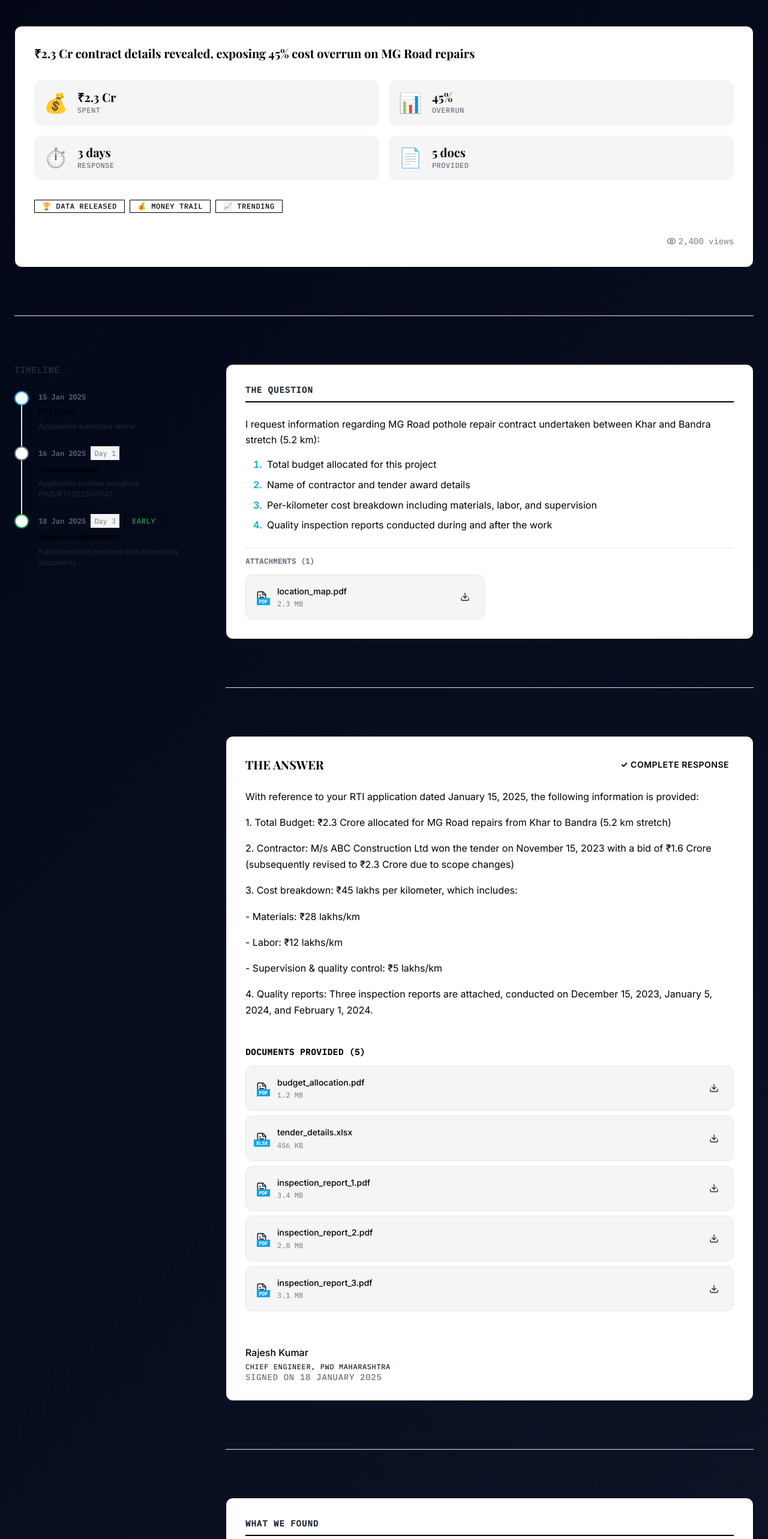
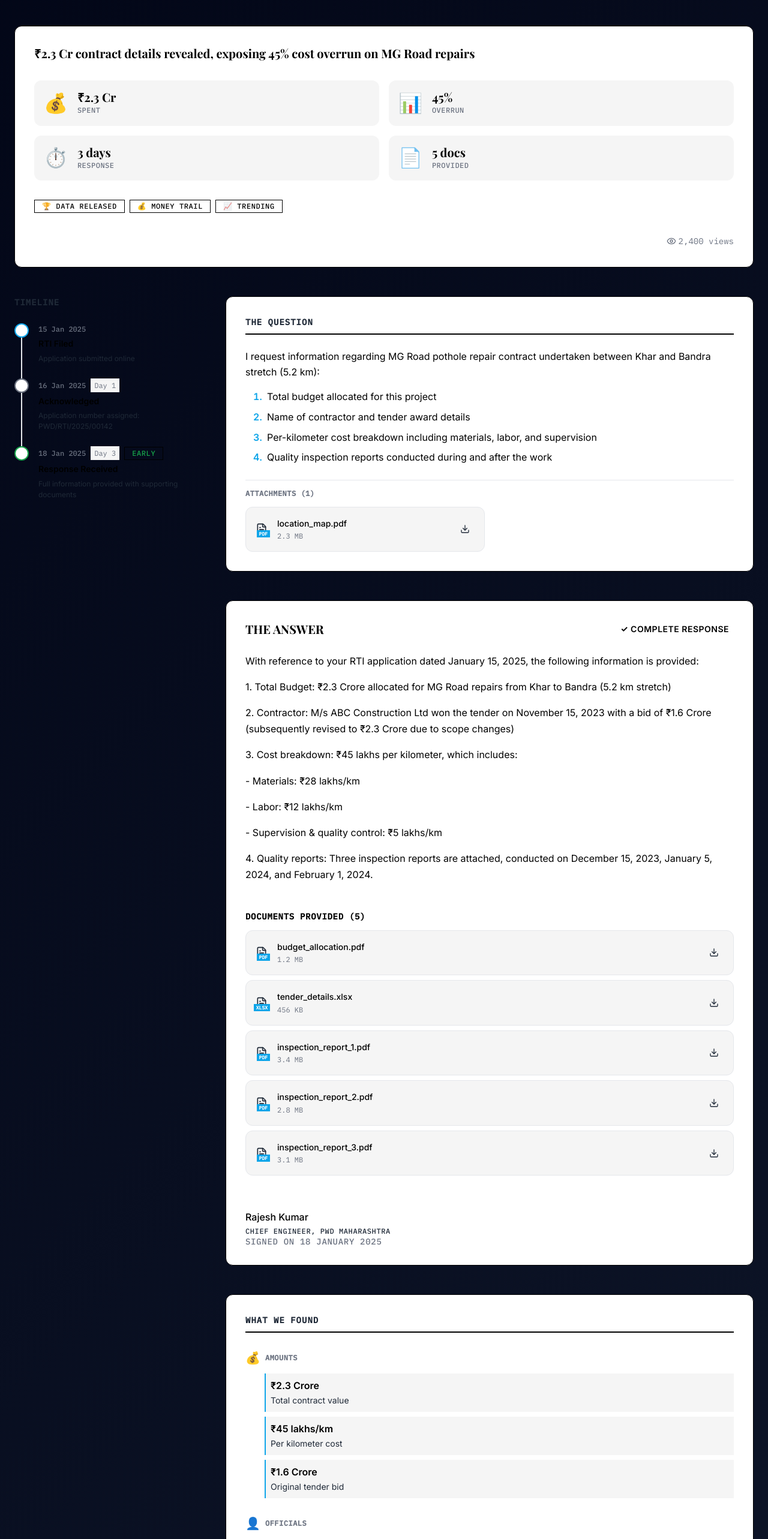
Before and after one commit to Yugantar-NGO/youRTI-UI, a Next.js app: page /rti/rti-001 in a window 1280 px wide. Shown: the part 234-2800 px from the top of the page at 60% size. Built offline with nearby package versions, Linux system fonts and the light colour scheme.

Commit message:
refactor(rti-detail): remove section dividers from layout

```diff
--- a/src/components/features/rti-detail/organisms/RTIDetailLayout.tsx
+++ b/src/components/features/rti-detail/organisms/RTIDetailLayout.tsx
@@ -11,7 +11,6 @@ import {
   RelatedRTIsSection,
 } from '../molecules'
 import { AnswerSection } from './AnswerSection'
-import { SectionDivider } from '../atoms'
 import styles from './RTIDetailLayout.module.css'
 
 interface RTIDetailLayoutProps extends BaseProps {
@@ -66,8 +65,6 @@ export function RTIDetailLayout({ data, className = '' }: RTIDetailLayoutProps)
         />
       </section>
 
-      <SectionDivider />
-
       {/* Main Content Area - Two Column on Desktop, Single Column on Mobile */}
       <div className={styles.contentWrapper}>
         {/* Timeline Sidebar - Desktop Left, Mobile Below Main Content */}
@@ -86,22 +83,15 @@ export function RTIDetailLayout({ data, className = '' }: RTIDetailLayoutProps)
             attachments={data.questionAttachments}
           />
 
-          <SectionDivider />
-
           {/* Answer Section - Dynamic based on responseType */}
           <AnswerSection data={data} />
 
           {/* What We Found Section - Only if entities exist */}
           {hasExtractedEntities && (
-            <>
-              <SectionDivider />
-              <WhatWeFoundSection extractedEntities={data.extractedEntities} />
-            </>
+            <WhatWeFoundSection extractedEntities={data.extractedEntities} />
           )}
         </main>
       </div>
-
-      <SectionDivider />
 
       {/* Related RTIs - Full Width */}
       <section className={styles.related}>
```
